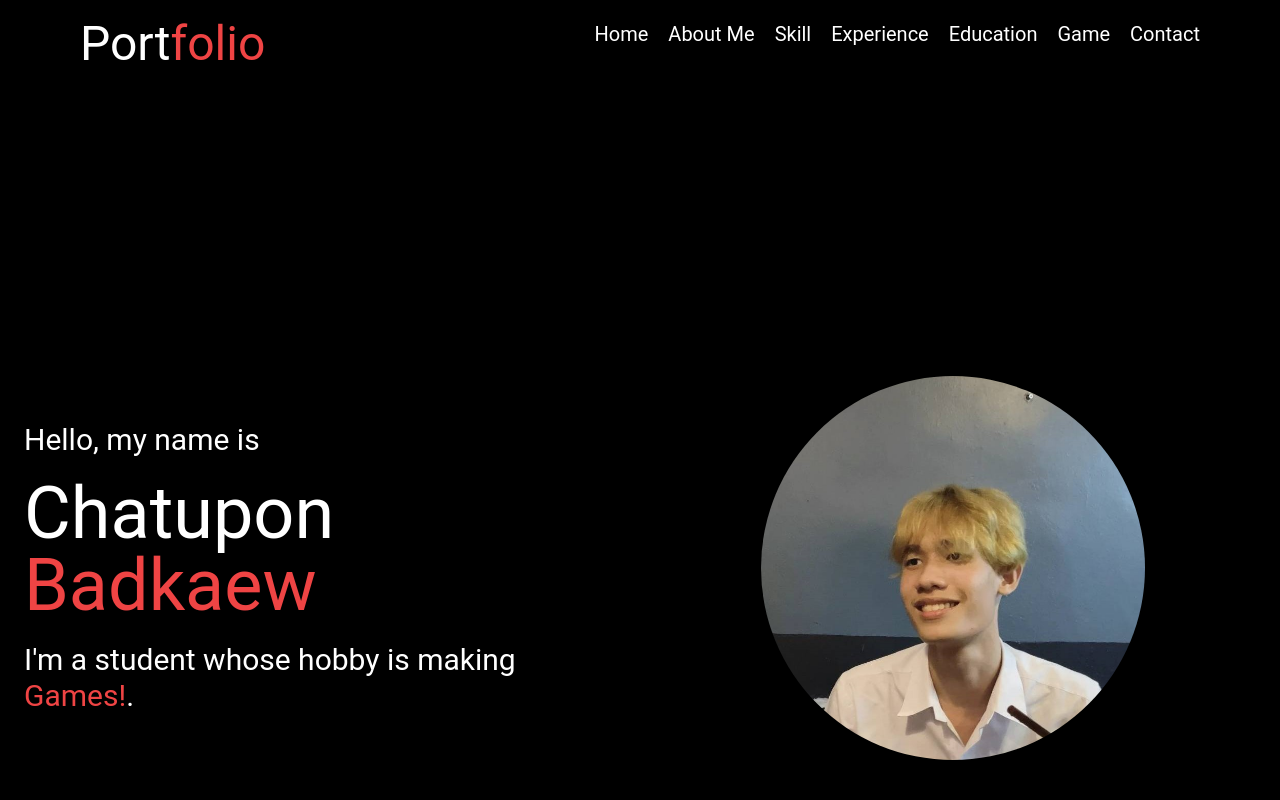
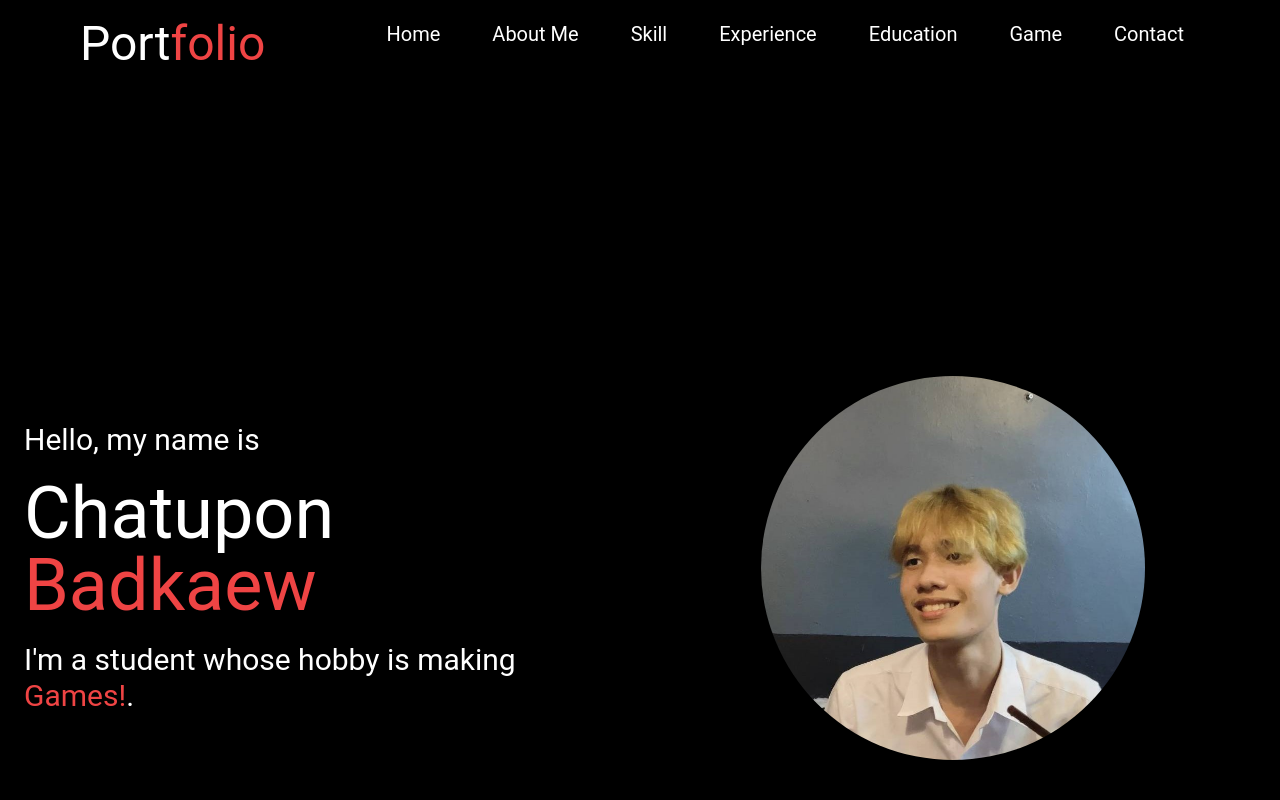
Before and after one commit to minza55113151/PortfolioWeb, a Next.js app: page / in a window 1280 px wide. Shown: the top 800 px of the page. Built offline with nearby package versions, Linux system fonts and the light colour scheme.

Commit message:
add px-4

```diff
--- a/components/NavItem.js
+++ b/components/NavItem.js
@@ -1,7 +1,7 @@
 export default function NavItem({ href, children }) {
   return (
     <li>
-      <a href={href} className="text-sm sm:text-xl hover:text-red-500">
+      <a href={href} className="text-sm sm:text-xl hover:text-red-500 px-4">
         {children}
       </a>
     </li>
```
